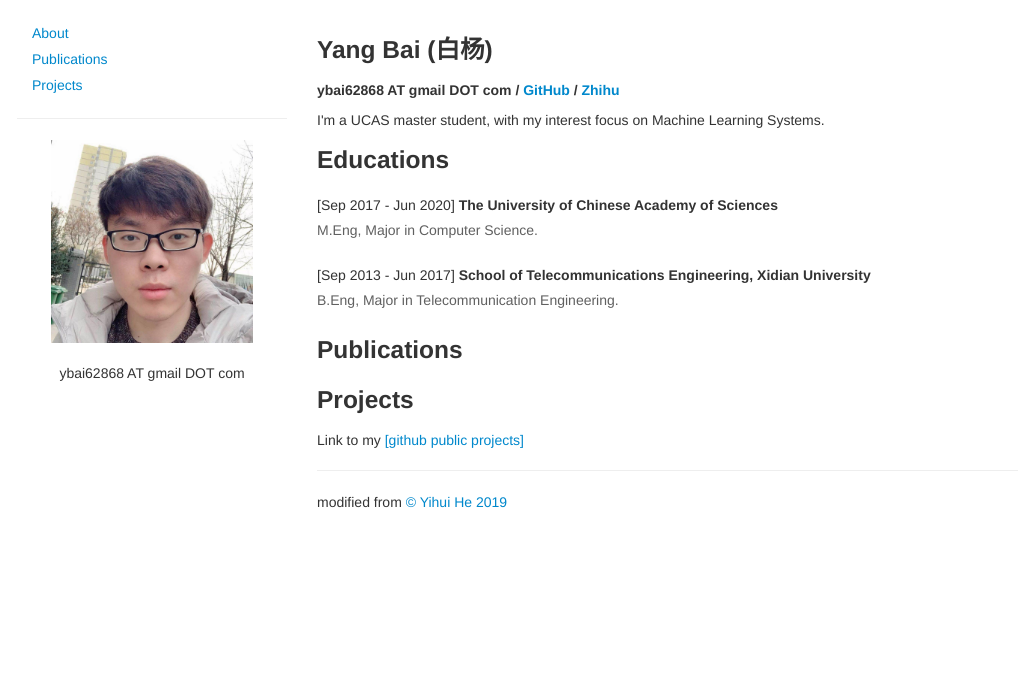
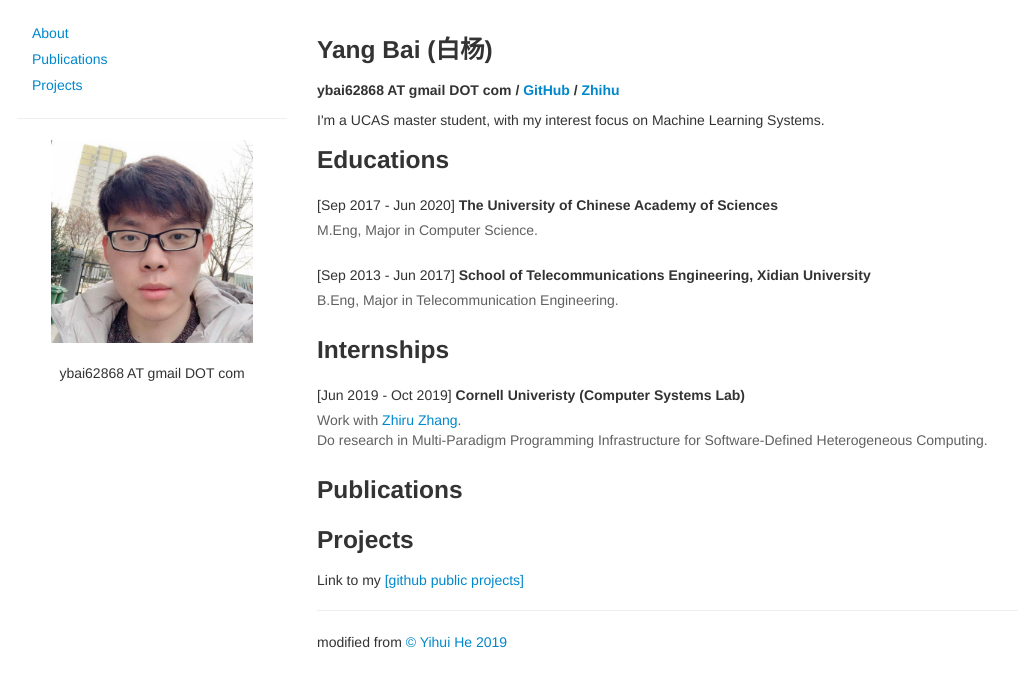
Before and after one commit to ybai62868/ybai62868.github.io, a Jekyll site: the page index.html, which Jekyll copies as it is, in a window 1280 px wide. Shown: the top 687 px of the page, without its empty margins (13-1031 px from the left). Built offline with Jekyll 4.4.1, drawn with Linux system fonts in a browser that asks for light colours.

Commit message:
[Add] Update Internships

```diff
--- a/index.html
+++ b/index.html
@@ -154,8 +154,29 @@
             </div>
 
 
+             <h3>
+                <a name="Internships"></a> Internships
+            </h3>
+
+            <div class="media">
+                <div class="media-body">
+                    <p class="media-heading">
+                        [Jun 2019 - Oct 2019]
+                        <strong>
+                            Cornell Univeristy (Computer Systems Lab)
+                        </strong>
+                    </p>
+                    <p class="abstract-text">
+                    Work with <a target="_blank" href="http://www.csl.cornell.edu/~zhiruz/">Zhiru Zhang</a>. <br />
+                    Do research in Multi-Paradigm Programming Infrastructure for Software-Defined Heterogeneous Computing.
+                    </p>
+                </div>
+            </div>
+
+
+
             <h3>
-                <a name="Publications"></a> Publications
+                <a name="Research"></a> Publications
             </h3>
             <!--
             <div class="media">
```
